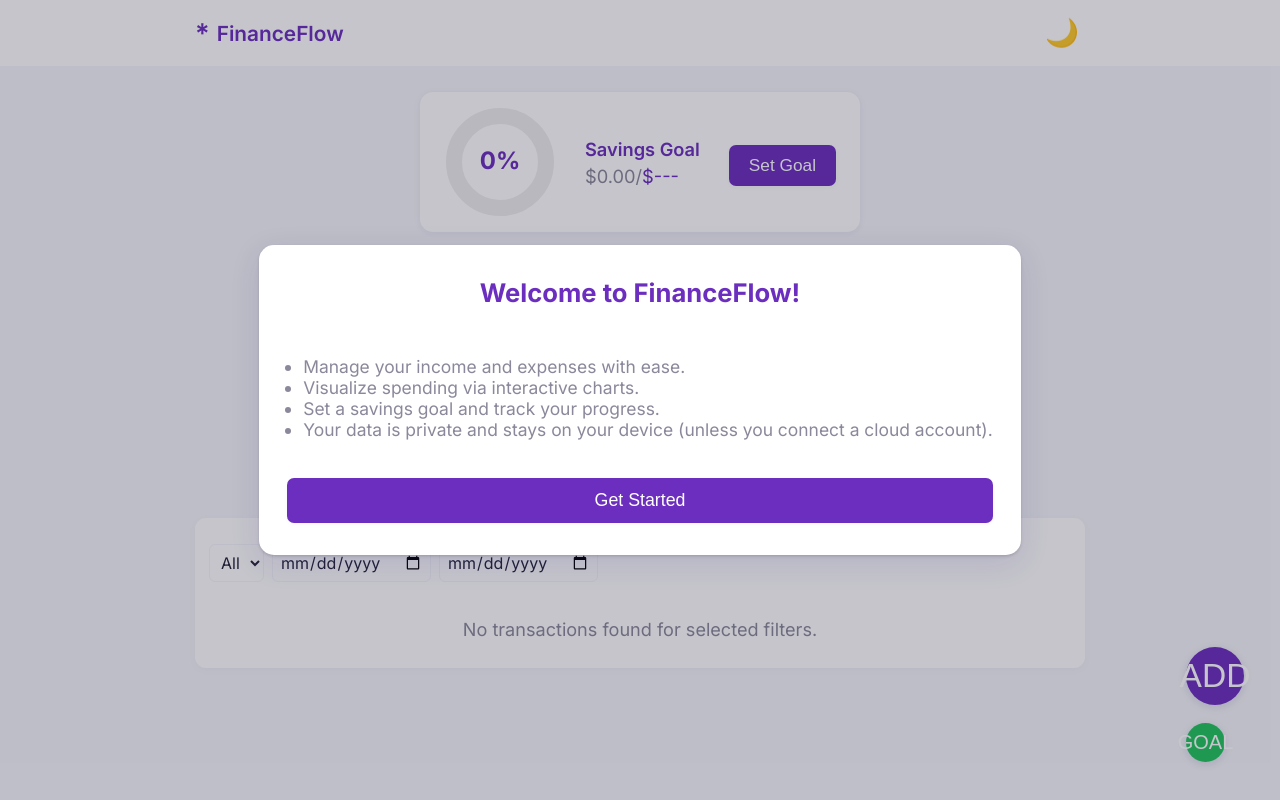
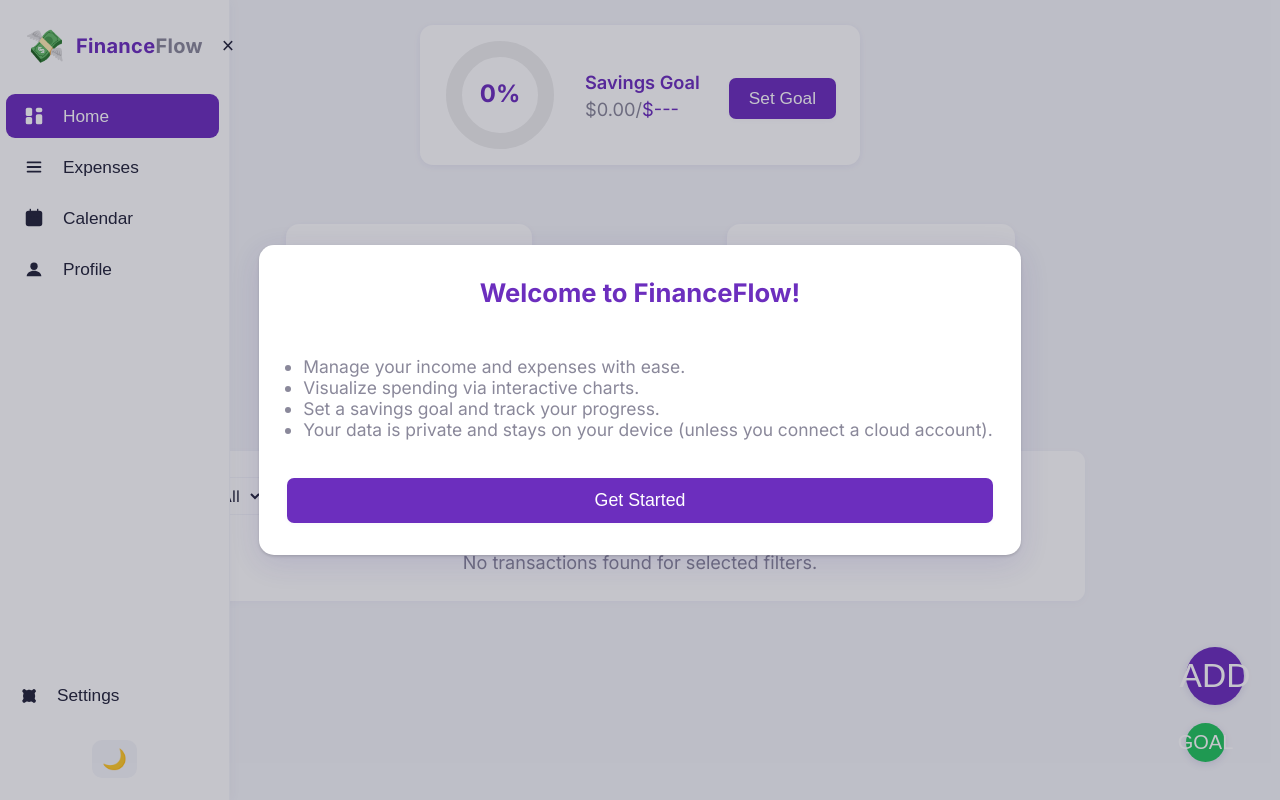
Before and after one commit to Workflow-Manager-admin/financeflow-23329-817ab18b, a React (Create React App) app in the folder financeflow/: page / in a window 1280 px wide. Built offline with nearby package versions, Linux system fonts and the light colour scheme; the HTML template or start-up script is replaced by a standard one.

Commit message:
Auto-commit: Changes as of 2025-05-29T05:45:18.825088+00:00

```diff
--- a/financeflow/src/App.js
+++ b/financeflow/src/App.js
@@ -1,10 +1,40 @@
 import React, { useEffect, useState, useCallback } from 'react';
 import './App.css';
 import ThemeProvider from './components/ThemeProvider';
-import Navbar from './components/Navbar';
+import Sidebar from './components/Sidebar';
 import OnboardingModal from './components/OnboardingModal';
 import Dashboard from './components/Dashboard';
 import ToastNotification from './components/ToastNotification';
+
+// Placeholder views
+function ExpensesView() {
+  return (
+    <section className="placeholder-view"><h1>Expenses</h1>
+      <div className="container"><p>Your expenses will appear here soon.</p></div>
+    </section>
+  );
+}
+function CalendarView() {
+  return (
+    <section className="placeholder-view"><h1>Calendar</h1>
+      <div className="container"><p>The finance calendar will be displayed here.</p></div>
+    </section>
+  );
+}
+function ProfileView() {
+  return (
+    <section className="placeholder-view"><h1>Profile</h1>
+      <div className="container"><p>User profile management coming soon.</p></div>
+    </section>
+  );
+}
+function SettingsView() {
+  return (
+    <section className="placeholder-view"><h1>Settings</h1>
+      <div className="container"><p>Settings and app preferences go here.</p></div>
+    </section>
+  );
+}
 
 // PUBLIC_INTERFACE
 function App() {
@@ -14,16 +44,34 @@ function App() {
   // Toast notification: { message, type } or null
   const [toast, setToast] = useState(null);
 
+  // Simple in-app router (hash-based for SPA)
+  const initialRoute = window.location.hash.replace('#', '') || '/';
+  const [route, setRoute] = useState(initialRoute);
+
   useEffect(() => {
     // Show onboarding if first visit
     if (!localStorage.getItem('fflow-onboarded')) {
       setShowOnboarding(true);
     }
+    // Handle hash route change
+    const onHashChange = () => {
+      setRoute(window.location.hash.replace('#', '') || '/');
+    };
+    window.addEventListener('hashchange', onHashChange);
+    return () => { window.removeEventListener('hashchange', onHashChange); };
   }, []);
 
   const handleOnboardingDismiss = () => {
     localStorage.setItem('fflow-onboarded', '1');
     setShowOnboarding(false);
+  };
+
+  // Nav handler to update route
+  const handleNavigate = (to) => {
+    if (to !== route) {
+      window.location.hash = to;
+      setRoute(to);
+    }
   };
 
   // Toast utility for child components
@@ -33,12 +81,57 @@ function App() {
     setTimeout(() => setToast(null), 3000);
   }, []);
 
+  // Collapse sidebar on mobile by default
+  const [sidebarCollapsed, setSidebarCollapsed] = useState(
+    window.innerWidth < 650
+  );
+  useEffect(() => {
+    // Responsive collapse/expand on window resize
+    const handler = () => {
+      if (window.innerWidth < 650 && !sidebarCollapsed) {
+        setSidebarCollapsed(true);
+      } else if (window.innerWidth >= 650 && sidebarCollapsed) {
+        setSidebarCollapsed(false);
+      }
+    };
+    window.addEventListener('resize', handler);
+    return () => window.removeEventListener('resize', handler);
+    // eslint-disable-next-line
+  }, [sidebarCollapsed]);
+
+  // Determine view based on "route"
+  let View;
+  switch (route) {
+    case '/':
+      View = <Dashboard showToast={notify} />;
+      break;
+    case '/expenses':
+      View = <ExpensesView />;
+      break;
+    case '/calendar':
+      View = <CalendarView />;
+      break;
+    case '/profile':
+      View = <ProfileView />;
+      break;
+    case '/settings':
+      View = <SettingsView />;
+      break;
+    default:
+      View = <section className="placeholder-view"><div className="container"><h1>Not Found</h1></div></section>;
+  }
+
   return (
     <ThemeProvider>
       <div className="app" tabIndex="-1">
-        <Navbar />
-        <main>
-          <Dashboard showToast={notify} />
+        <Sidebar
+          currentRoute={route}
+          onNavigate={handleNavigate}
+          collapsed={sidebarCollapsed}
+          onToggle={setSidebarCollapsed}
+        />
+        <main className="main-content" tabIndex={-1} aria-live="polite">
+          {View}
         </main>
         {showOnboarding && (
           <OnboardingModal onClose={handleOnboardingDismiss} />
```
Also changed, not shown: 1 other file (tests, documents, lock files or other folders).
